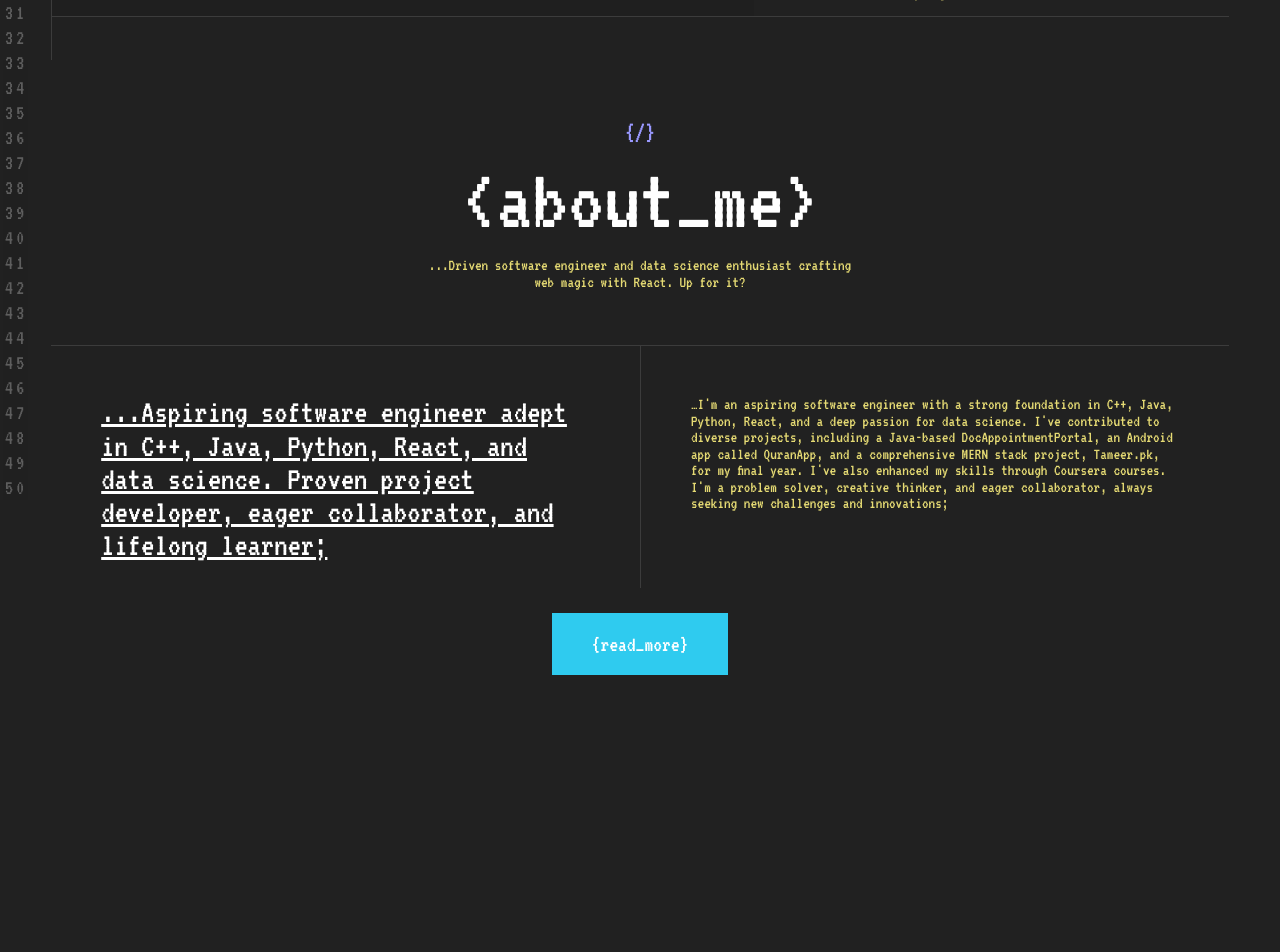
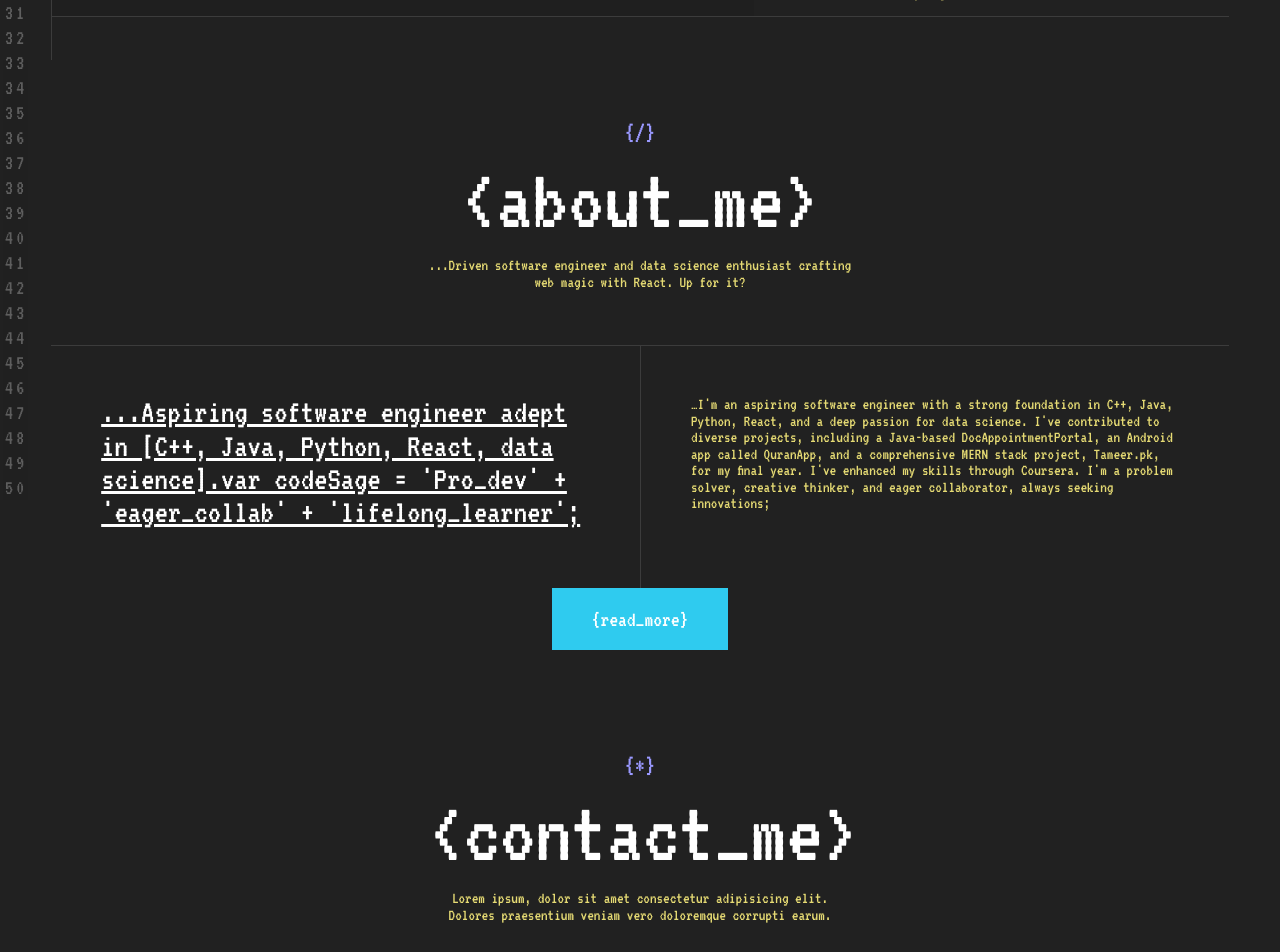
Before and after one commit to Nayab-Tahir/Portfolio2.0, a React (Vite) app: page / in a window 1280 px wide. Shown: the part 760-1712 px from the top of the page. Before the commit the page ends 1486 px from the top, so only its background shows below. Built offline with nearby package versions, Linux system fonts and the light colour scheme.

Commit message:
ContactMe module added + better structuring

```diff
--- a/src/Pages/HomePage.css
+++ b/src/Pages/HomePage.css
@@ -12,3 +12,7 @@
   padding-top: 8%;
   padding-bottom: 4%;
 }
+
+.normal-module {
+  padding: 4% 0%;
+}
--- a/src/Pages/HomePage.jsx
+++ b/src/Pages/HomePage.jsx
@@ -1,11 +1,13 @@
 import HomeModule from "../components/Modules/HomeModule";
 import AboutMeModule from "../components/Modules/AboutMeModule";
+import ContactModule from "../components/Modules/ContactModule";
 import "./HomePage.css";
 
 const HomePage = () => {
     return <div className="content-page">
         <HomeModule />
         <AboutMeModule />
+        <ContactModule />
     </div>
 };
 
--- /dev/null
+++ b/src/UI/SectionHead.jsx
@@ -0,0 +1,19 @@
+const SectionHead = (props) => {
+  return (
+    <>
+      <div className="head-symbol">
+        <h5>&#123;{props.symbol}&#125;</h5>
+      </div>
+      <div className="head-div">
+        <div className="head-container">
+          <h2 className="head-title">&lt;{props.title}&gt;</h2>
+          <p className="head-intro">
+            {props.intro}
+          </p>
+        </div>
+      </div>
+    </>
+  );
+};
+
+export default SectionHead;
--- a/src/UI/UI.css
+++ b/src/UI/UI.css
@@ -6,7 +6,46 @@
   flex-direction: column;
 }
 
+/* -------------- */
+
 .section {
   text-align: center;
   margin-top: 2%;
 }
+
+/* -------------- */
+
+.head-symbol {
+  margin-bottom: 20px;
+}
+
+.head-symbol > h5 {
+  margin: 0;
+  font-size: 2vw;
+  color: rgb(154, 153, 255);
+}
+
+.head-div {
+  margin-bottom: 20px;
+}
+
+.head-container {
+  padding: 0 32% 3%;
+}
+
+h2.head-title {
+  font-size: 7vw;
+  color: white;
+  margin: 0 0 20px;
+  display: block;
+  line-height: 0.8em;
+}
+
+p.head-intro {
+  margin: 0;
+  color: rgb(230, 219, 116);
+  font-size: 1.29vw;
+
+}
+
+/* --------------- */
--- /dev/null
+++ b/src/components/Modules/ContactModule.jsx
@@ -0,0 +1,12 @@
+import Module from "../../UI/Module";
+import ContactSection from "../Sections/ContactSection/ContactSection";
+
+const ContactModule = () => {
+  return (
+    <Module styleClass="normal-module">
+        <ContactSection />
+    </Module>
+  );
+};
+
+export default ContactModule;
--- a/src/components/Sections/AboutSection/AboutSection.css
+++ b/src/components/Sections/AboutSection/AboutSection.css
@@ -1,38 +1,5 @@
 .section-none {
   margin-top: 0px;
-}
-
-.symbol {
-  margin-bottom: 20px;
-}
-
-.symbol > h5 {
-  margin: 0;
-  font-size: 2vw;
-  color: rgb(154, 153, 255);
-}
-
-.about-me-div {
-  margin-bottom: 20px;
-}
-
-.about-me-container {
-  padding: 0 32% 3%;
-}
-
-h2.about-me-title {
-  font-size: 7vw;
-  color: white;
-  margin: 0 0 20px;
-  display: block;
-  line-height: 0.8em;
-}
-
-p.about-me-intro {
-    margin: 0;
-    color: rgb(230, 219, 116);
-    font-size: 1.29vw;
-
 }
 
 .about-me-desc-container {
--- a/src/components/Sections/AboutSection/AboutSection.jsx
+++ b/src/components/Sections/AboutSection/AboutSection.jsx
@@ -1,28 +1,23 @@
 import Section from "../../../UI/Section";
+import SectionHead from "../../../UI/SectionHead";
 import "./AboutSection.css";
 
 const AboutSection = () => {
   return (
     <Section styleClass="section-none">
-      <div className="symbol">
-        <h5>&#123;/&#125;</h5>
-      </div>
-      <div className="about-me-div">
-        <div className="about-me-container">
-          <h2 className="about-me-title">&lt;about_me&gt;</h2>
-          <p className="about-me-intro">
-            ...Driven software engineer and data science enthusiast crafting web
-            magic with React. Up for it?
-          </p>
-        </div>
-      </div>
+      <SectionHead
+        symbol="/"
+        title="about_me"
+        intro="...Driven software engineer and data science enthusiast crafting web
+            magic with React. Up for it?"
+      />
       <div className="about-me-desc-container">
         <div>
           <div className="about-me-short-desc">
             <h5>
-              ...Aspiring software engineer adept in C++, Java, Python, React,
-              and data science. Proven project developer, eager collaborator,
-              and lifelong learner;
+              ...Aspiring software engineer adept in [C++, Java, Python, React,
+              data science].var codeSage = 'Pro_dev' + 'eager_collab' +
+              'lifelong_learner';
             </h5>
           </div>
         </div>
@@ -34,9 +29,9 @@ const AboutSection = () => {
               I've contributed to diverse projects, including a Java-based
               DocAppointmentPortal, an Android app called QuranApp, and a
               comprehensive MERN stack project, Tameer.pk, for my final year.
-              I've also enhanced my skills through Coursera courses. I'm a
+              I've enhanced my skills through Coursera. I'm a
               problem solver, creative thinker, and eager collaborator, always
-              seeking new challenges and innovations;
+              seeking innovations;
             </p>
           </div>
         </div>
--- /dev/null
+++ b/src/components/Sections/ContactSection/ContactSection.jsx
@@ -0,0 +1,16 @@
+import Section from "../../../UI/Section";
+import SectionHead from "../../../UI/SectionHead";
+
+const ContactSection = () => {
+  return (
+    <Section styleClass="section-none">
+      <SectionHead
+        symbol="*"
+        title="contact_me"
+        intro="Lorem ipsum, dolor sit amet consectetur adipisicing elit. Dolores praesentium veniam vero doloremque corrupti earum."
+      />
+    </Section>
+  );
+};
+
+export default ContactSection;
--- a/src/components/Sections/TerminalSection/Terminal/Terminal.jsx
+++ b/src/components/Sections/TerminalSection/Terminal/Terminal.jsx
@@ -81,7 +81,7 @@ const Terminal = () => {
 
   return (
     <div className="terminal">
-      <div className="terminal-head">Terminal</div>
+      <div className="terminal-head">&lt; Terminal /&gt;</div>
       <TerminalHistory terminalLinesList={terminalLinesList} />
       <TerminalLine
         isActive={true}
```
Lines whose indentation alone changed are shown as unchanged.
